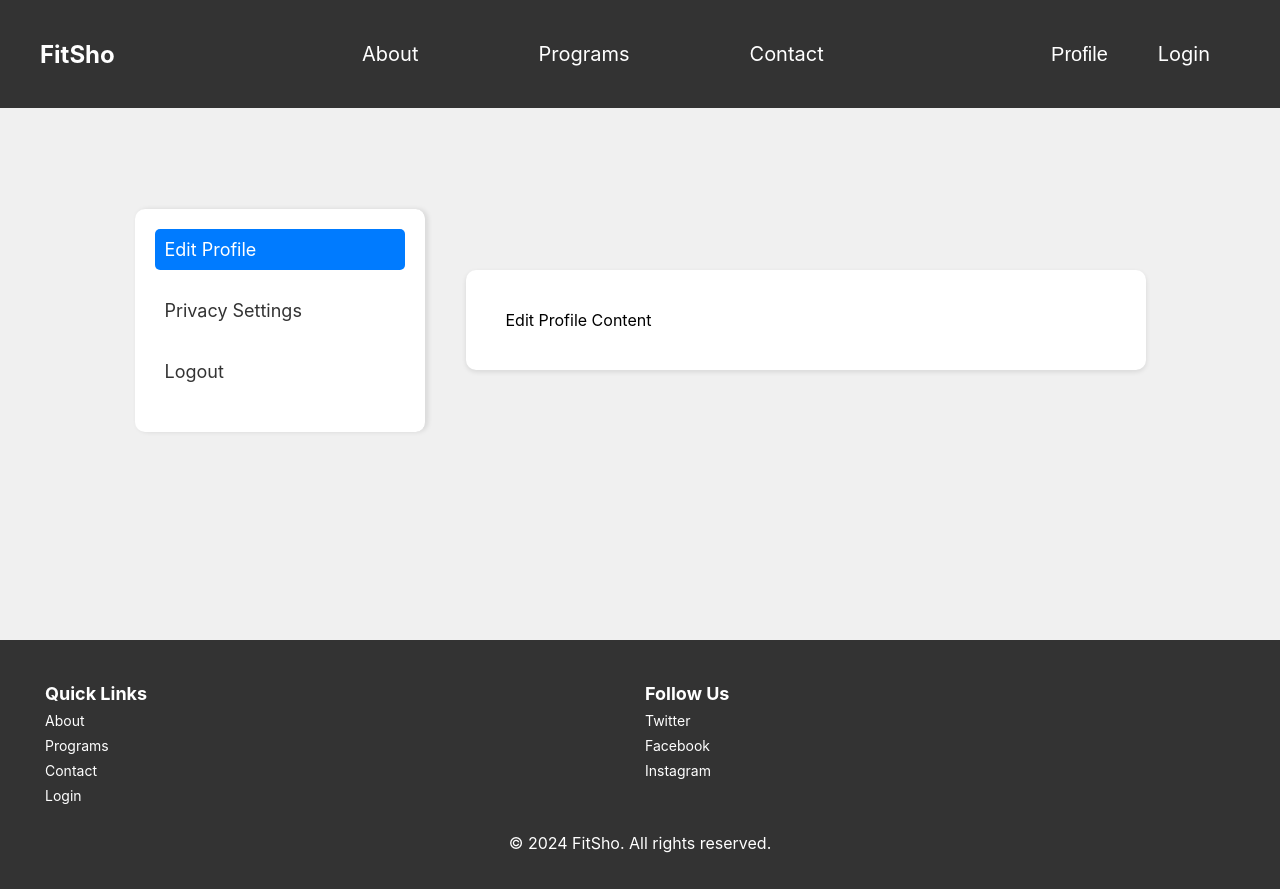
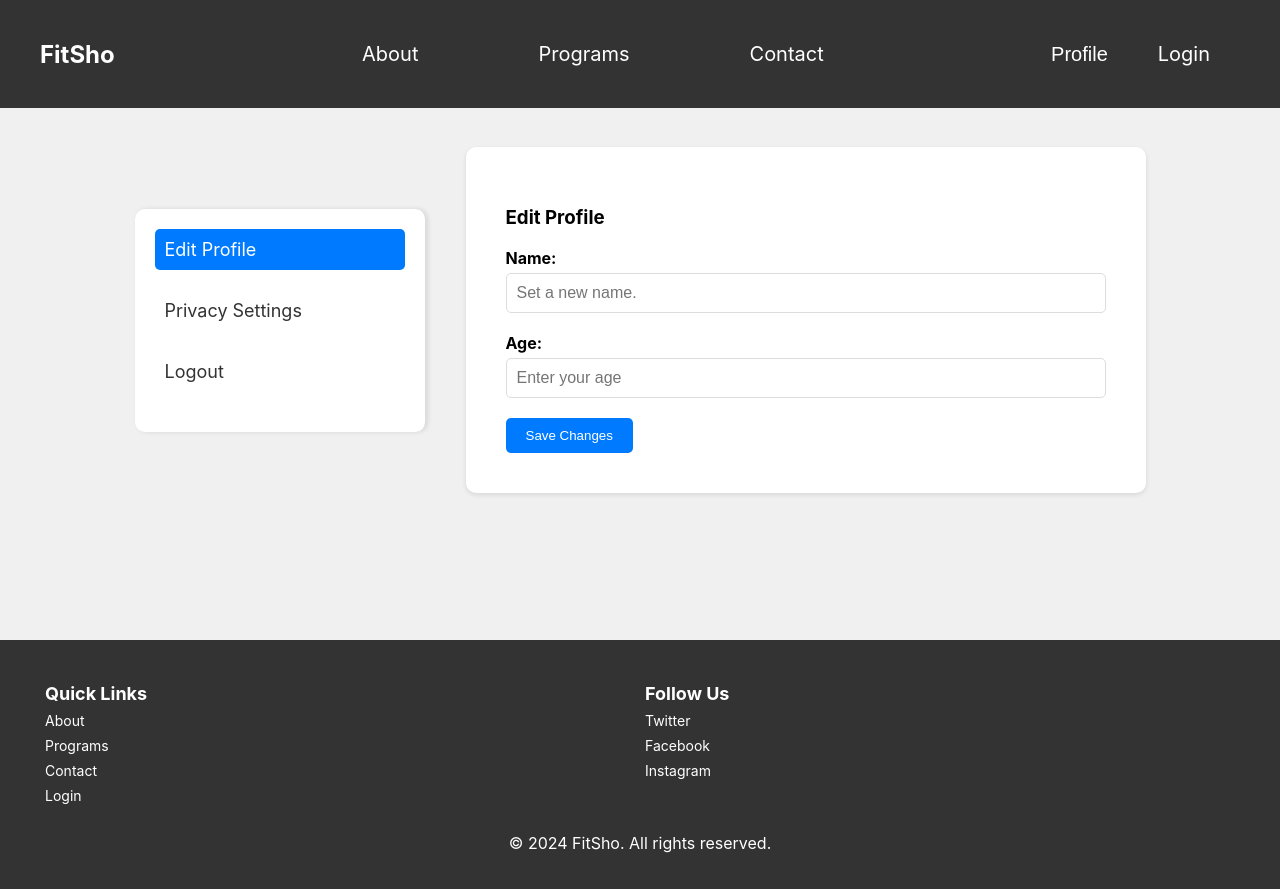
Before and after one commit to A-Shalchian/trainer-app, a React (Create React App) app in the folder trainer-app-frontend/: page /profile in a window 1280 px wide. Built offline with nearby package versions, Linux system fonts and the light colour scheme; sample sign-in values are in the browser's storage.

Commit message:
Added some changes to the profile page

```diff
--- a/trainer-app-frontend/src/Pages/Profile/Profile.css
+++ b/trainer-app-frontend/src/Pages/Profile/Profile.css
@@ -52,3 +52,118 @@
   background-color: #007bff; /* Highlight color */
   color: #fff;
 }
+
+/* Content Area */
+.profile-content {
+  width: 100%;
+  max-width: 600px;
+  background-color: #fff;
+  padding: 40px;
+  box-shadow: 0 2px 5px rgba(0, 0, 0, 0.1);
+  border-radius: 10px;
+}
+
+/* Edit Profile Styles */
+.edit-profile-content {
+  text-align: left;
+}
+
+.edit-profile-form .input-group {
+  margin-bottom: 20px;
+}
+
+.edit-profile-form label {
+  display: block;
+  margin-bottom: 5px;
+  font-weight: bold;
+}
+
+.edit-profile-form input {
+  width: 100%;
+  padding: 10px;
+  border: 1px solid #ddd;
+  border-radius: 5px;
+  box-sizing: border-box;
+}
+
+.save-button {
+  background-color: #007bff;
+  color: white;
+  padding: 10px 20px;
+  border: none;
+  border-radius: 5px;
+  cursor: pointer;
+  transition: background-color 0.3s ease;
+}
+
+.save-button:hover {
+  background-color: #0056b3;
+}
+
+/* Logout Button Styles */
+.logout-button {
+  background-color: #dc3545;
+  color: white;
+  padding: 10px 20px;
+  border: none;
+  border-radius: 5px;
+  cursor: pointer;
+  transition: background-color 0.3s ease;
+}
+
+.logout-button:hover {
+  background-color: #c82333;
+}
+
+/* Message Styles */
+.message {
+  margin-top: 20px;
+  padding: 10px;
+  background-color: #e9ecef;
+  color: #333;
+  border-radius: 5px;
+  text-align: center;
+}
+
+/* Responsive Design */
+
+/* Tablets */
+@media (max-width: 768px) {
+  .profile-container {
+    padding: 40px 10px;
+    flex-direction: column;
+    align-items: center;
+  }
+
+  .profile-sidebar {
+    width: 100%;
+    margin-right: 0;
+  }
+
+  .profile-content {
+    max-width: 100%;
+  }
+}
+
+/* Mobile Phones */
+@media (max-width: 480px) {
+  .profile-sidebar li {
+    font-size: 16px;
+  }
+
+  .edit-profile-form input,
+  .save-button,
+  .logout-button {
+    padding: 8px 16px;
+    font-size: 14px;
+  }
+
+  .profile-content {
+    padding: 30px 20px;
+  }
+
+  .message {
+    padding: 8px;
+    font-size: 14px;
+  }
+}
--- a/trainer-app-frontend/src/Pages/Profile/Profile.js
+++ b/trainer-app-frontend/src/Pages/Profile/Profile.js
@@ -1,17 +1,91 @@
-import React, { useState } from "react";
+import React, { useState, useEffect } from "react";
 import "./Profile.css";
+import { logout, updateProfile } from "../../Services/Api"; // Import the logout and updateProfile functions
+import { useNavigate } from "react-router-dom";
 
 function Profile() {
   const [activeTab, setActiveTab] = useState("edit-profile");
+  const [name, setName] = useState(""); // State for editing name
+  const [age, setAge] = useState(""); // State for editing age
+  const [message, setMessage] = useState(""); // State for displaying messages
+  const navigate = useNavigate();
+
+  useEffect(() => {
+    // Check if user is logged in
+    const token = localStorage.getItem("token");
+    if (!token) {
+      navigate("/login"); // Redirect to login if not logged in
+    }
+  }, [navigate]);
+
+  const handleLogout = async () => {
+    try {
+      const token = localStorage.getItem("token");
+      await logout(token); // Call the logout API
+      localStorage.removeItem("token"); // Clear the token from local storage
+      setMessage("Logged out successfully.");
+      setTimeout(() => navigate("/login"), 2000); // Redirect to login page after 2 seconds
+    } catch (error) {
+      setMessage("Failed to log out. Please try again.");
+    }
+  };
+
+  const handleEditProfileSubmit = async (e) => {
+    e.preventDefault();
+    try {
+      const token = localStorage.getItem("token");
+      await updateProfile(token, { name, age }); // Call the updateProfile API
+      setMessage("Profile updated successfully.");
+    } catch (error) {
+      setMessage("Failed to update profile. Please try again.");
+    }
+  };
 
   const renderContent = () => {
     switch (activeTab) {
       case "edit-profile":
-        return <div>Edit Profile Content</div>;
+        return (
+          <div className="edit-profile-content">
+            <h3>Edit Profile</h3>
+            <form
+              onSubmit={handleEditProfileSubmit}
+              className="edit-profile-form"
+            >
+              <div className="input-group">
+                <label>Name:</label>
+                <input
+                  type="text"
+                  value={name}
+                  onChange={(e) => setName(e.target.value)}
+                  placeholder="Set a new name."
+                />
+              </div>
+              <div className="input-group">
+                <label>Age:</label>
+                <input
+                  type="number"
+                  value={age}
+                  onChange={(e) => setAge(e.target.value)}
+                  placeholder="Enter your age"
+                />
+              </div>
+              <button type="submit" className="save-button">
+                Save Changes
+              </button>
+            </form>
+          </div>
+        );
       case "privacy-settings":
         return <div>Privacy Settings Content</div>;
       case "logout":
-        return <div>Logout Content</div>;
+        return (
+          <div className="logout-content">
+            <h3>Are you sure you want to log out?</h3>
+            <button className="logout-button" onClick={handleLogout}>
+              Logout
+            </button>
+          </div>
+        );
       default:
         return <div>Edit Profile Content</div>;
     }
@@ -41,7 +115,10 @@ function Profile() {
           </li>
         </ul>
       </div>
-      <div className="profile-content">{renderContent()}</div>
+      <div className="profile-content">
+        {renderContent()}
+        {message && <div className="message">{message}</div>}
+      </div>
     </div>
   );
 }
```
